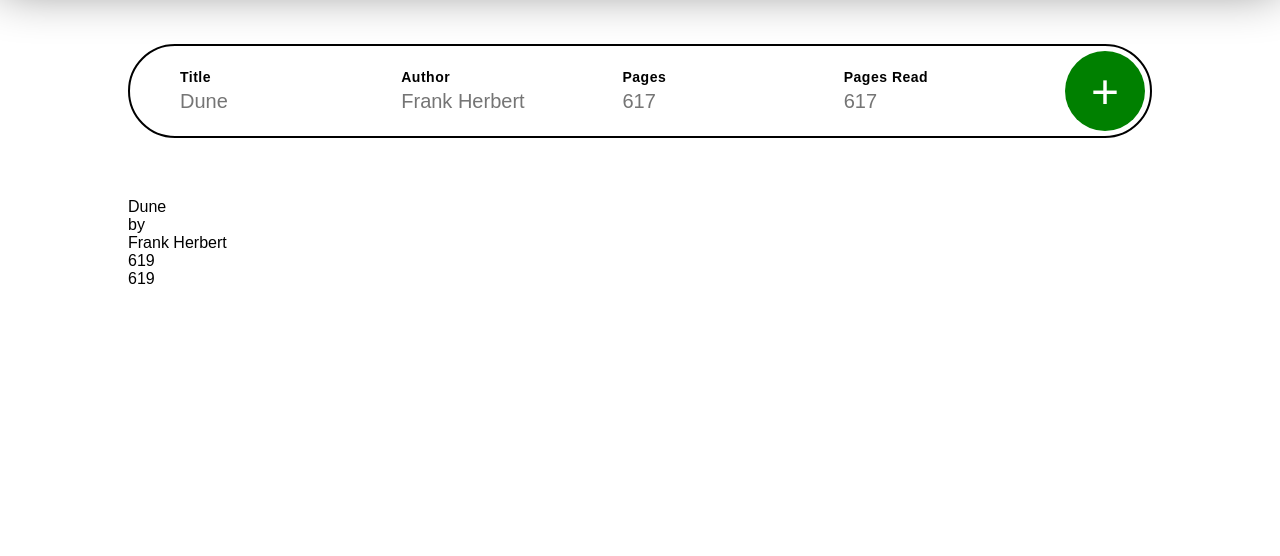
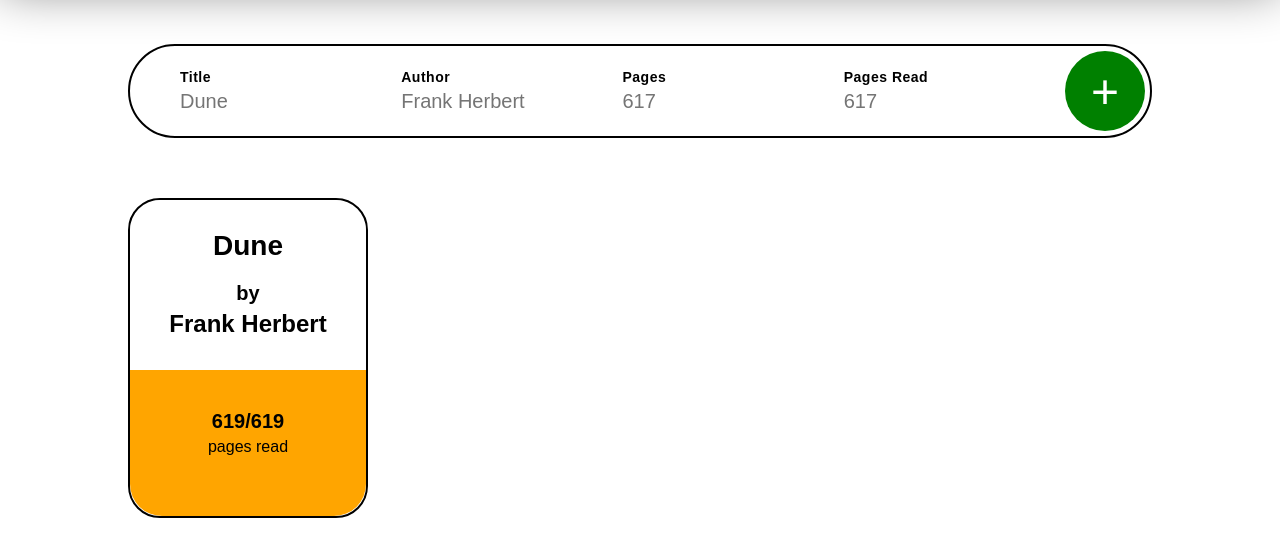
Before and after one commit to timponce/library, a plain HTML site: page index.html in a window 1280 px wide. Shown: the part 64-620 px from the top of the page. Drawn offline with Linux system fonts and the light colour scheme.

Commit message:
Add book-card and style

```diff
--- a/index.html
+++ b/index.html
@@ -52,11 +52,15 @@
             </div>
             <div id="library">
                 <div class="book-card">
-                    <div class="book-card-title">Dune</div>
-                    <div>by</div>
-                    <div class="book-card-author">Frank Herbert</div>
-                    <div class="book-card-pages">619</div>
-                    <div class="book-card-pages-read">619</div>
+                    <div class="book-card-top">
+                        <div class="book-card-title">Dune</div>
+                        <div class="book-card-by">by</div>
+                        <div class="book-card-author">Frank Herbert</div>
+                    </div>
+                    <div class="book-card-bottom">
+                        <div class="book-card-pages-fraction">619/619</div>
+                        <div class="book-card-pages-fraction-label">pages read</div>
+                    </div>
                 </div>
             </div>
         </div>
--- a/style.css
+++ b/style.css
@@ -128,6 +128,61 @@ input:focus {
     cursor: pointer;
 }
 
+#library {
+    display: flex;
+    flex-wrap: wrap;
+}
+
 .book-card {
+    flex: 0 0 auto;
+    display: flex;
+    flex-direction: column;
+    justify-content: space-between;
+    width: 240px;
+    height: 320px;
+    border: 2px solid black;
+    text-align: center;
+    border-radius: 32px;
+}
+
+.book-card-top {
+    padding: 30px 10px 0 10px;
+    border-radius: 32px 32px 0 0;
+}
+
+.book-card-bottom {
+    padding: 40px 10px 60px 10px;
+    border-radius: 0 0 32px 32px;
+    background-color: orange;
+}
+
+.book-card-title {
+    font-size: 28px;
+    font-weight: bold;
+    margin-bottom: 20px;
+}
+
+.book-card-by {
+    font-size: 20px;
+    font-weight: bold;
+}
+
+.book-card-author {
+    font-size: 24px;
+    font-weight: bold;
+    margin-top: 5px;
+}
+
+.book-card-pages-fraction {
+    font-size: 20px;
+    font-weight: bold;
+    margin-bottom: 5px;
+    background-color: transparent;
 
 }
+
+.book-card-pages-fraction-label {
+    font-size: 16px;
+    font-weight: normal;
+    background-color: transparent;
+}
```
